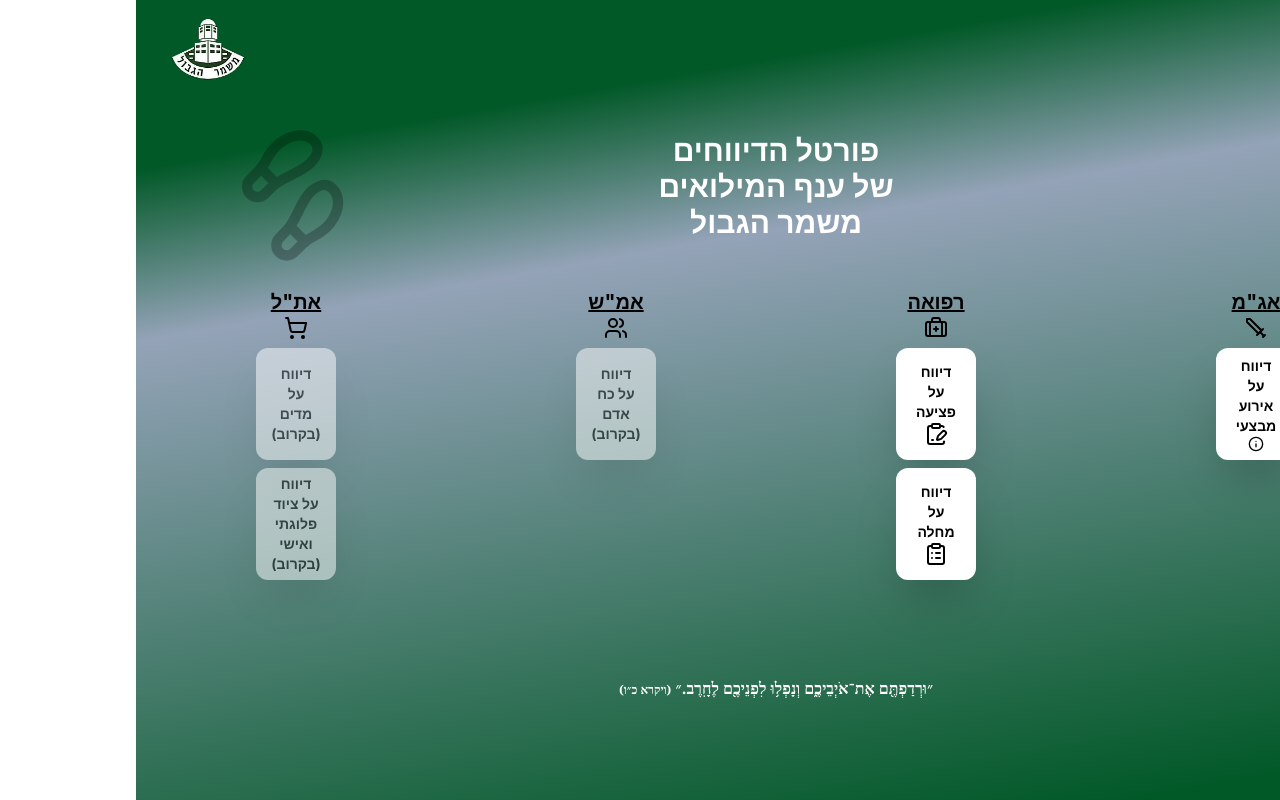
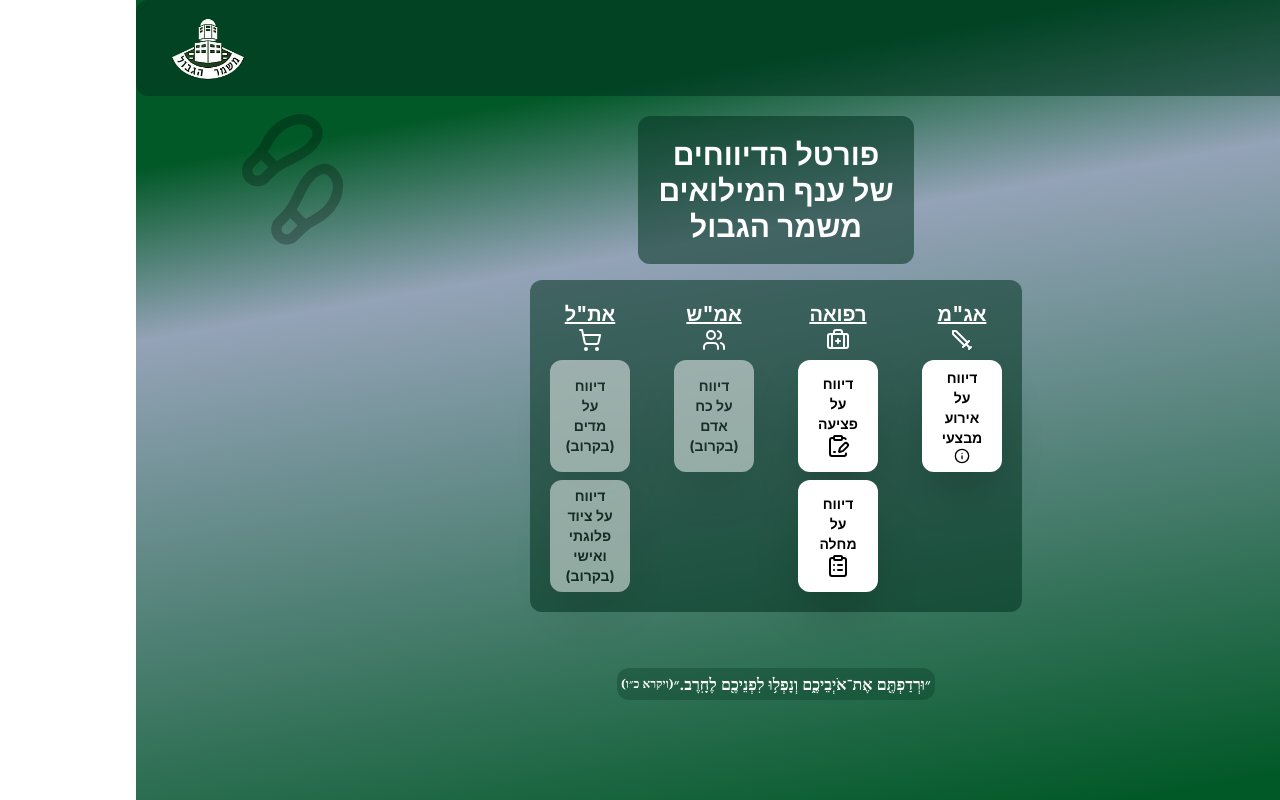
Before and after one commit to eliezerperl/magavmil, a React (Vite) app: page / in a window 1280 px wide. Built offline with nearby package versions, Linux system fonts and the light colour scheme.

Commit message:
change to computer dispay

```diff
--- a/src/homePage/ButtonGrid.tsx
+++ b/src/homePage/ButtonGrid.tsx
@@ -11,7 +11,8 @@ import {
 
 const ButtonGrid = () => {
   return (
-    <div className="grid grid-cols-4 justify-items-center text-black">
+    <div className='btngrid-box'>
+      <div className="btngrid">
         {/* אג"מ */}
         <section className="first-line btn-col">
           <div className="col-title">
@@ -25,7 +26,6 @@ const ButtonGrid = () => {
             </a>
           </Button>
         </section>
-
         {/* רפואה */}
         <section className="second-line btn-col">
           <div className="col-title">
@@ -38,7 +38,6 @@ const ButtonGrid = () => {
               <ClipboardPenLine />
             </a>
           </Button>
-
           <Button asChild className="button-small">
             <a href={import.meta.env.VITE_SICK}>
               דיווח על מחלה
@@ -46,36 +45,34 @@ const ButtonGrid = () => {
             </a>
           </Button>
         </section>
-
         {/* אמ"ש */}
         <section className="third-line btn-col">
           <div className="col-title">
             <u>אמ"ש</u>
             <Users />
           </div>
-        <Button  className="button-small disabled">
+          <Button className="button-small disabled">
             דיווח על כח אדם (בקרוב)
             {/* <a href="">דיווח על כח אדם (בקרוב)</a> */}
           </Button>
         </section>
-
         {/* את"ל */}
         <section className="fourth-line btn-col">
           <div className="col-title">
             <u>את"ל</u>
             <ShoppingCart />
           </div>
-        <Button  className="button-small disabled">
+          <Button className="button-small disabled">
             דיווח על מדים (בקרוב)
             {/* <a href="">דיווח על מדים (בקרוב)</a> */}
           </Button>
-
-        <Button  className="button-small disabled">
+          <Button className="button-small disabled">
             דיווח על ציוד פלוגתי ואישי (בקרוב)
             {/* <a href="">דיווח על ציוד פלוגתי ואישי (בקרוב)</a> */}
           </Button>
         </section>
       </div>
+    </div>
   );
 };
 
--- /dev/null
+++ b/src/homePage/Content.tsx
@@ -0,0 +1,25 @@
+import ButtonGrid from './ButtonGrid';
+import { Footprints } from 'lucide-react';
+
+const Content = () => {
+  return (
+    <section className="portal-box">
+      <Footprints
+        className="absolute top-0 left-24 rotate-45 opacity-25"
+        color="black"
+        size={124}
+      />
+      <aside className="portal-content">
+        <div className="portal-title-box">
+          <h1 className="portal-title">
+            פורטל הדיווחים
+            <br /> של ענף המילואים <br /> משמר הגבול
+          </h1>
+        </div>
+        <ButtonGrid />
+      </aside>
+    </section>
+  );
+};
+
+export default Content;
--- /dev/null
+++ b/src/homePage/Footer.tsx
@@ -0,0 +1,13 @@
+const Footer = () => {
+  return (
+    <section className="footer-box">
+      <span className="footer">
+        ״וּרְדַפְתֶּ֖ם אֶת־אֹיְבֵיכֶ֑ם וְנָפְל֥וּ לִפְנֵיכֶ֖ם לֶחָֽרֶב.״
+        {'    '}
+        <span className="text-xs">(ויקרא כ״ו)</span>
+      </span>
+    </section>
+  );
+};
+
+export default Footer;
--- a/src/homePage/HomePage.tsx
+++ b/src/homePage/HomePage.tsx
@@ -1,50 +1,43 @@
 import { Footprints } from 'lucide-react';
 import ButtonGrid from './ButtonGrid';
-import { Button } from '@/components/ui/button';
+import Navbar from './Navbar';
 
 const HomePage = () => {
   return (
     <>
-      <div className="flex flex-col gap-9 h-screen w-screen relative">
-        <section className="relative flex justify-between">
-          <Button className="w-20 h-16 m-4 bg-magav-dark-green text-white hover:bg-slate-600">
-            <a href={import.meta.env.VITE_MAGAVAPP}>
-              התחברות <br /> למערכת
-            </a>
-          </Button>
-          <img src="/magav.png" alt="Magav Emblem" className="w-24 h-24 mx-6" />
-        </section>
-
-        <section className="relative flex flex-col gap-24 justify-center font-bold">
+      {/* <div className="app-box"> */}
+        <div className="app-content">
+<Navbar/>
+          <section className="portal-box">
             <Footprints
               className="absolute top-0 left-24 rotate-45 opacity-25"
               color="black"
               size={124}
             />
-
-          <aside className="flex flex-col gap-12">
-            <h1 className="text-3xl text-center z-10 text-white">
+            <aside className="portal-content">
+              <div className="portal-title-box">
+                <h1 className="portal-title">
                   פורטל הדיווחים
                   <br /> של ענף המילואים <br /> משמר הגבול
                 </h1>
+              </div>
               <ButtonGrid />
             </aside>
-
-          <aside className="text-center text-white font-serif">
-            <span>
+            <aside className="footer-box">
+              <span className="footer">
                 ״וּרְדַפְתֶּ֖ם אֶת־אֹיְבֵיכֶ֑ם וְנָפְל֥וּ לִפְנֵיכֶ֖ם לֶחָֽרֶב.״
                 {'    '}
                 <span className="text-xs">(ויקרא כ״ו)</span>
               </span>
             </aside>
           </section>
-
-        <section className="text-center text-white mb-8">
+          {/* <section className="text-center text-white mb-8"> */}
             {/* <aside className="text-center font-semibold">
                 מילואים
                 <br /> משמר הגבול
               </aside> */}
-        </section>
+          {/* </section> */}
+        {/* </div> */}
       </div>
     </>
   );
--- /dev/null
+++ b/src/homePage/Navbar.tsx
@@ -0,0 +1,31 @@
+import { Button } from '@/components/ui/button';
+
+const Navbar = () => {
+  return (
+    <section className="navbar">
+      <Button className="w-20 h-16 m-4 bg-magav-dark-green text-white hover:bg-slate-600">
+        <a href={import.meta.env.VITE_MAGAVAPP}>
+          התחברות <br /> למערכת
+        </a>
+      </Button>
+      {/* <img className='border w-24 h-24 mx-6' src='/magav-fade.gif'></img> */}
+      {/* <img
+          src="/magav.png"
+          alt="Magav Emblem"
+          className="w-24 h-24 mx-6 img-animation"
+        /> */}
+      <img
+        src="/magav.png"
+        alt="Magav Emblem"
+        className="w-24 h-24 mx-6 img-animation"
+      />
+      {/* <img
+          src="/magav.png"
+          alt="Magav Emblem"
+          className="w-24 h-24 mx-6 img-animation3"
+        /> */}
+    </section>
+  );
+};
+
+export default Navbar;
--- a/src/index.css
+++ b/src/index.css
@@ -1,10 +1,50 @@
+@import url('styles/computer.css');
+@import url('styles/mobile.css');
+
 @tailwind base;
 @tailwind components;
 @tailwind utilities;
 
+/* Both */
+.app-content {
+  @apply flex flex-col  h-screen w-screen relative;
+}
+
+.footer {
+  @apply flex justify-center items-center text-center text-white font-serif;
+}
+
+.navbar {
+  @apply relative flex justify-between;
+}
+
+.portal-title-box {
+  @apply flex justify-center;
+  z-index: 10;
+}
+
+.portal-content {
+  @apply flex flex-col;
+}
+
+.portal-title {
+  @apply text-3xl text-center z-10 text-white;
+}
+
+.portal-box {
+  @apply relative flex flex-col justify-center font-bold;
+}
+
+.btn-col {
+  @apply flex flex-col gap-2;
+}
+
+.col-title {
+  @apply flex flex-col items-center text-xl;
+}
 
 .button-small {
-  @apply w-20 h-28 bg-white text-center flex flex-col font-bold rounded-xl whitespace-normal;
+  @apply w-20 h-28 bg-white text-black text-center flex flex-col font-bold rounded-xl whitespace-normal;
 }
 
 .button-small:hover:not(.disabled) {
@@ -14,14 +54,6 @@
 .disabled {
   cursor: not-allowed;
   opacity: 0.5;
-}
-
-.btn-col {
-  @apply flex flex-col gap-2;
-}
-
-.col-title {
-  @apply flex flex-col items-center text-xl;
 }
 
 body {
@@ -48,3 +80,57 @@ body {
   -webkit-font-smoothing: antialiased;
   -moz-osx-font-smoothing: grayscale;
 }
+
+:root {
+  @apply flex;
+}
+
+@keyframes fadeIn {
+  from {
+    opacity: 0;
+    transform: translateX(30px) scale(0.9); /* Optional: scale effect */
+  }
+  to {
+    opacity: 1;
+    transform: translateX(0px) scale(1);
+  }
+}
+
+@keyframes combinedEffect {
+  0% {
+    transform: translateY(20px) scaleY(0);
+    opacity: 0;
+  }
+  50% {
+    opacity: 1;
+    transform: translateY(0) scaleY(1);
+  }
+  100% {
+    transform: translateY(0) scaleY(1);
+  }
+}
+
+@keyframes dustAway {
+  0% {
+    opacity: 0;
+    transform: translateY(-50px) scale(0.8) rotate(10deg);
+  }
+  50% {
+    opacity: 0.5;
+    transform: translateY(-20px) scale(1.1) rotate(5deg);
+  }
+  100% {
+    opacity: 1;
+    transform: translateY(0) scale(1) rotate(0deg);
+  }
+}
+
+.img-animation {
+  animation: combinedEffect 5s ease forwards;
+}
+/* .img-animation2 {
+  animation: combinedEffect 5s ease forwards;
+}
+.img-animation3 {
+  animation: fadeIn 5s ease forwards;
+} */
--- /dev/null
+++ b/src/styles/computer.css
@@ -0,0 +1,41 @@
+/* Computer Screen  */
+@media screen and (min-width: 501px) {
+  .footer {
+    @apply p-1 bg-magav-dark-green bg-opacity-30 rounded-xl;
+  }
+
+  .footer-box {
+    @apply flex justify-center;
+  }
+
+  .navbar {
+    @apply bg-magav-dark-green bg-opacity-55 rounded-xl;
+  }
+
+  .portal-box {
+    @apply gap-14;
+  }
+
+  .portal-content {
+    @apply gap-4;
+  }
+
+  .portal-title {
+    @apply bg-magav-dark-green bg-opacity-55 p-5 rounded-xl;
+  }
+
+  .app-box {
+  }
+
+  .app-content {
+    @apply gap-5
+  }
+
+  .btngrid-box {
+    @apply flex justify-center;
+  }
+
+  .btngrid {
+    @apply inline-flex justify-center gap-11 bg-magav-dark-green bg-opacity-55 text-white p-5 rounded-xl;
+  }
+}
--- /dev/null
+++ b/src/styles/mobile.css
@@ -0,0 +1,23 @@
+/* Mobile Screen */
+@media screen and (max-width: 500px) {
+
+  .app-content {
+    @apply gap-9;
+  }
+
+  .btngrid {
+    @apply grid grid-cols-4 justify-items-center;
+  }
+
+  .col-title {
+    @apply text-black;
+  }
+
+  .portal-box {
+    @apply gap-24;
+  }
+
+  .portal-content {
+    @apply gap-12
+  }
+}
```
Also changed, not shown: src/landingPage/LandingPage.tsx (deleted, +0 -106 lines), public/police.png (deleted), 1 other file (tests, documents, lock files or other folders). Lines whose indentation alone changed are shown as unchanged.
